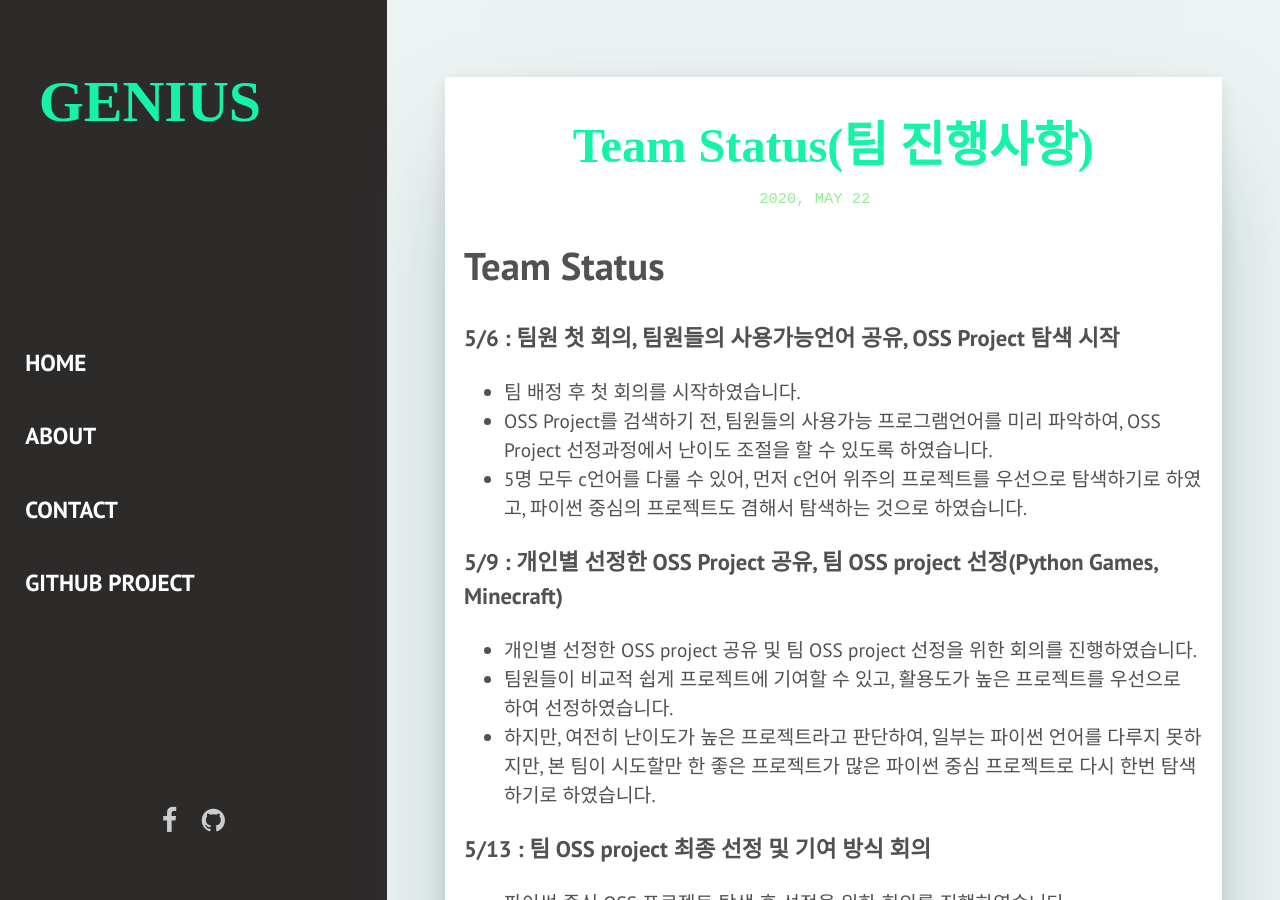
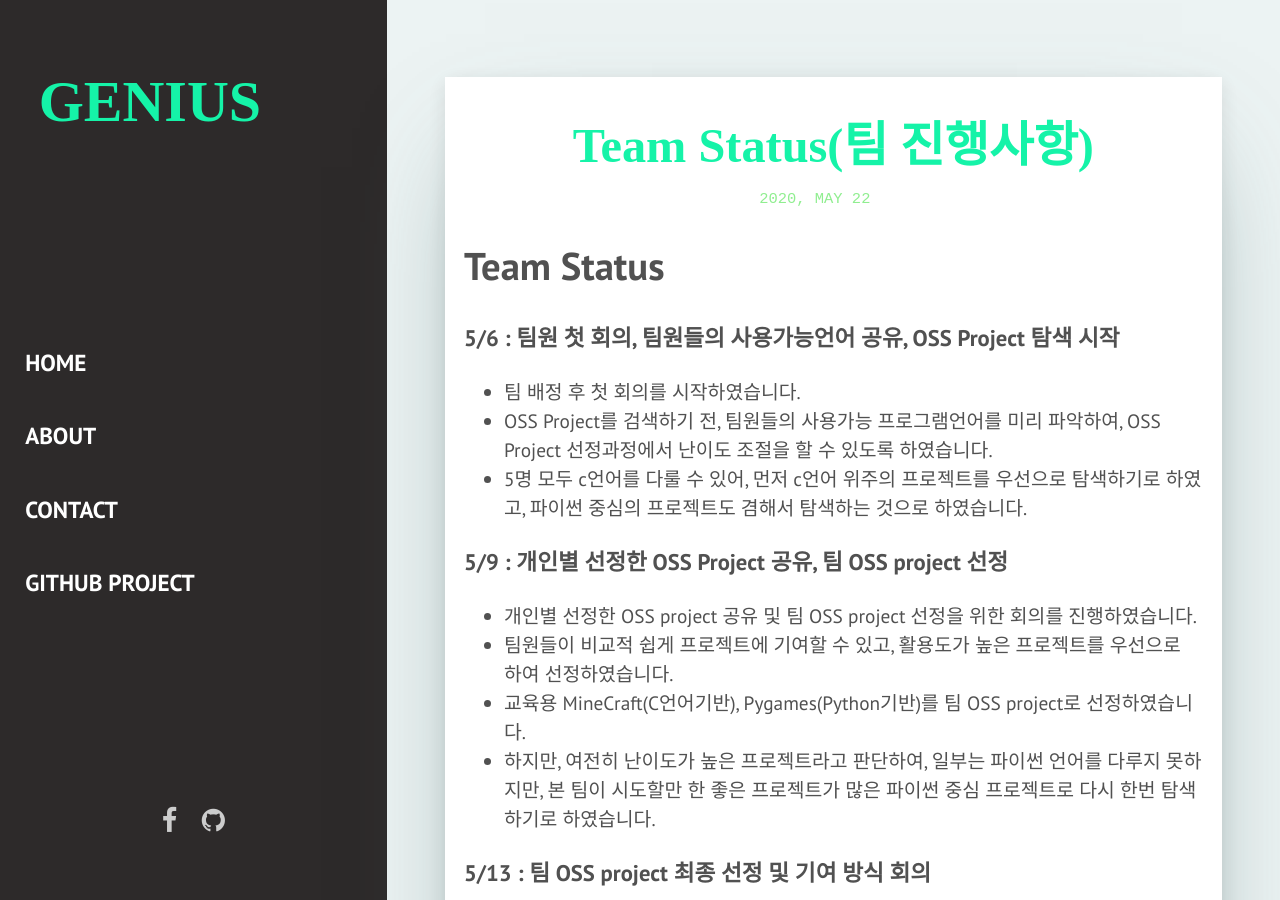
Before and after one commit to davidshyn1/davidshyn1.github.io, a Jekyll site: the page built from _posts/2020-05-22-team-status.md, in a window 1280 px wide and 900 px high. Built offline with Jekyll 4.4.1, drawn with Linux system fonts in a browser that asks for light colours; some web fonts are replaced.

Commit message:
Update 2020-05-22-team-status.md

```diff
--- a/_posts/2020-05-22-team-status.md
+++ b/_posts/2020-05-22-team-status.md
@@ -12,9 +12,10 @@ description : Team Status until now
 - OSS Project를 검색하기 전, 팀원들의 사용가능 프로그램언어를 미리 파악하여, OSS Project 선정과정에서 난이도 조절을 할 수 있도록 하였습니다.
 - 5명 모두 c언어를 다룰 수 있어, 먼저 c언어 위주의 프로젝트를 우선으로 탐색하기로 하였고, 파이썬 중심의 프로젝트도 겸해서 탐색하는 것으로 하였습니다.
 
-### 5/9 : 개인별 선정한 OSS Project 공유, 팀 OSS project 선정(Python Games, Minecraft)
+### 5/9 : 개인별 선정한 OSS Project 공유, 팀 OSS project 선정
 - 개인별 선정한 OSS project 공유 및 팀 OSS project 선정을 위한 회의를 진행하였습니다.
 - 팀원들이 비교적 쉽게 프로젝트에 기여할 수 있고, 활용도가 높은 프로젝트를 우선으로 하여 선정하였습니다.
+- 교육용 MineCraft(C언어기반), Pygames(Python기반)를 팀 OSS project로 선정하였습니다.
 - 하지만, 여전히 난이도가 높은 프로젝트라고 판단하여, 일부는 파이썬 언어를 다루지 못하지만, 본 팀이 시도할만 한 좋은 프로젝트가 많은 파이썬 중심 프로젝트로 다시 한번 탐색하기로 하였습니다.
 
 ### 5/13 : 팀 OSS project 최종 선정 및 기여 방식 회의
```
